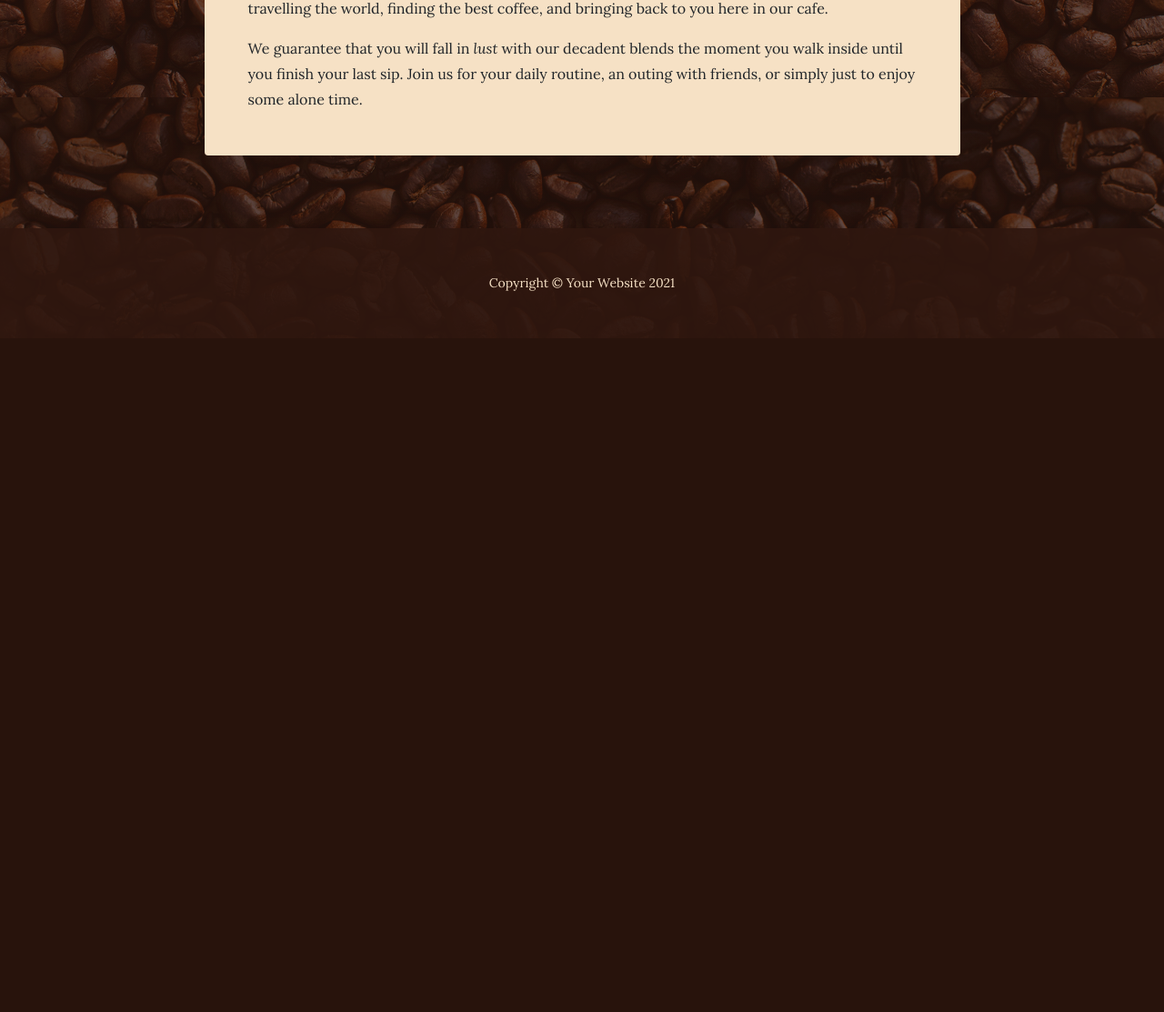
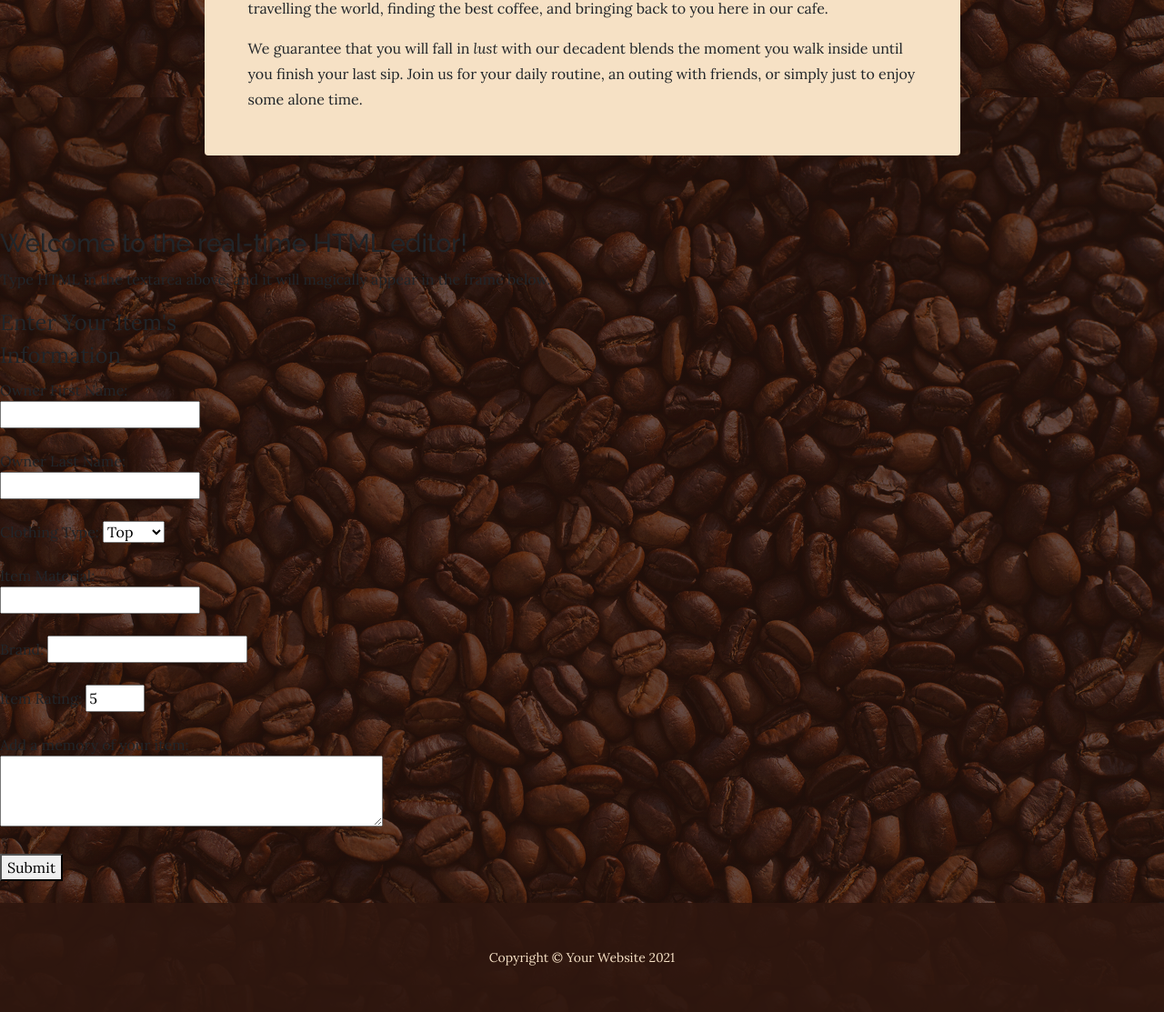
Before and after one commit to mtramm99/MyCoolCloset, a Django app: template templates/clothingpages/edit.html in a window 1280 px wide. Shown: the part 869-1982 px from the top of the page at 91% size. Before the commit the page ends 1241 px from the top, so only its background shows below. Run offline with Django 3.2, Linux system fonts and the light colour scheme; the template is opened without the code that fills it, so the values that code supplies are empty.

Commit message:
add input/edit form on edit template

```diff
--- a/templates/clothingpages/edit.html
+++ b/templates/clothingpages/edit.html
@@ -60,6 +60,45 @@
                 </div>
             </div>
         </section>
+        <h3>Welcome to the real-time HTML editor!</h3>
+<p>Type HTML in the textarea above, and it will magically appear in the frame below.</p>
+<!-- begin form -->
+<form>
+        <fieldset style="width: 300px;">
+            <legend>Enter Your Item's Information</legend>
+             <label for="firstName">Owner First Name: <input type="text" id="firstName" required title="Enter the owners first name">
+            </label>
+            <br><br>
+            <label for="lastName">Owner Last Name: <input type="text" id="lastName" required title="Enter the owners last name">
+            </label>
+            <br><br>
+            <label for="listClothingType">Clothing Type:</label>
+            <select name="clothingType" id="clothingType">
+                <option value="Top">Top</option>
+                <option value="Pants">Pants</option>
+                <option value="Jacket">Jacket</option>
+                <option value="Shoe">Shoe</option>
+            </select>
+            <br><br>
+            <form action="">
+
+            <label for="materialType">Item Material: <input type="text" id="materialType" required title="Ex. Cotton-Poly, Leather, Wool, cotton.">
+            </label>
+            <br><br>
+            <label for="brandName">Brand: <input type="text" id="brandName" required title="Enter the item's brand Ex. J.Crew, Patagonia, Nike.">
+            </label>
+            <br><br>
+            <label for="ownerRating">Item Rating:</Label>
+            <input type="number" id="txtHousehold" name="txtHousehold" value="5" max="5" min="0" step="0.1">
+            <br><br>
+            <label>Add a memory of your item:</label><br>
+            <textarea name="memory" id="memory" cols="40" rows="3" maxlength="200" title="Add a special memory of your item."></textarea>
+            <br> <br>
+            <button type="button" onclick="displayData();">Submit</button>
+        </fieldset>
+            <br>
+</form>
+<!-- end form :) -->
         <footer class="footer text-faded text-center py-5">
             <div class="container"><p class="m-0 small">Copyright &copy; Your Website 2021</p></div>
         </footer>
```
